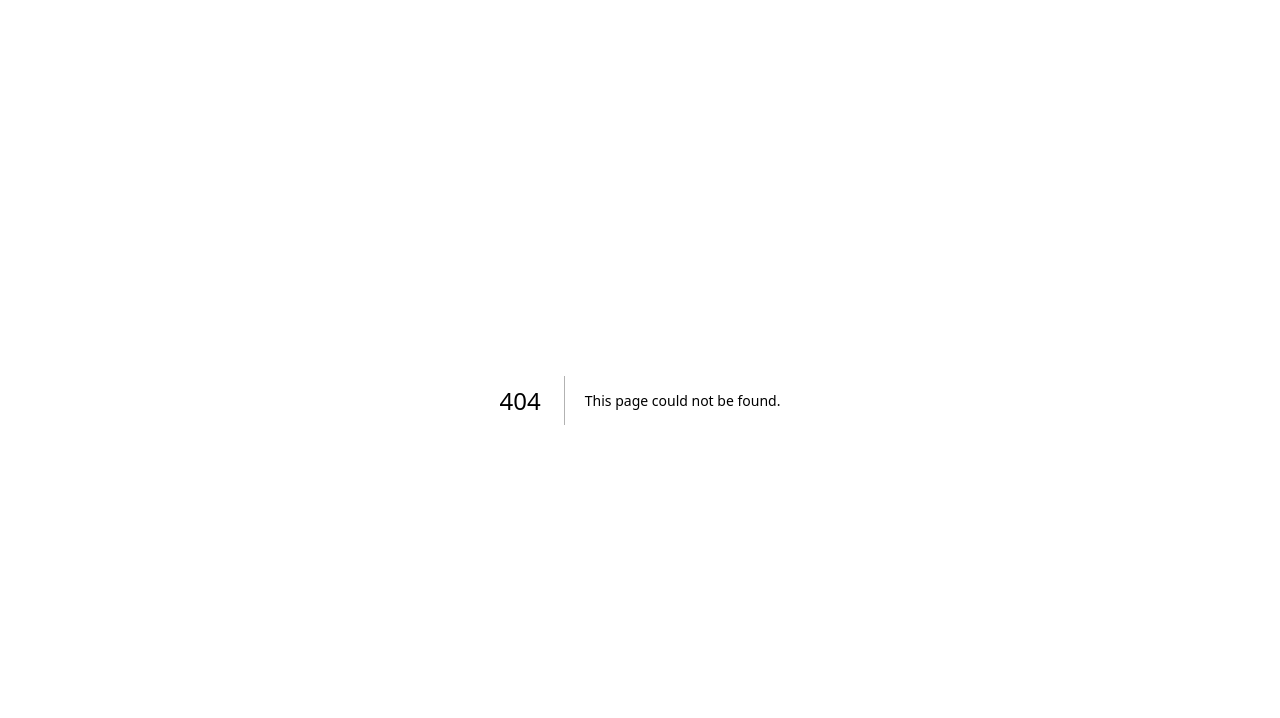
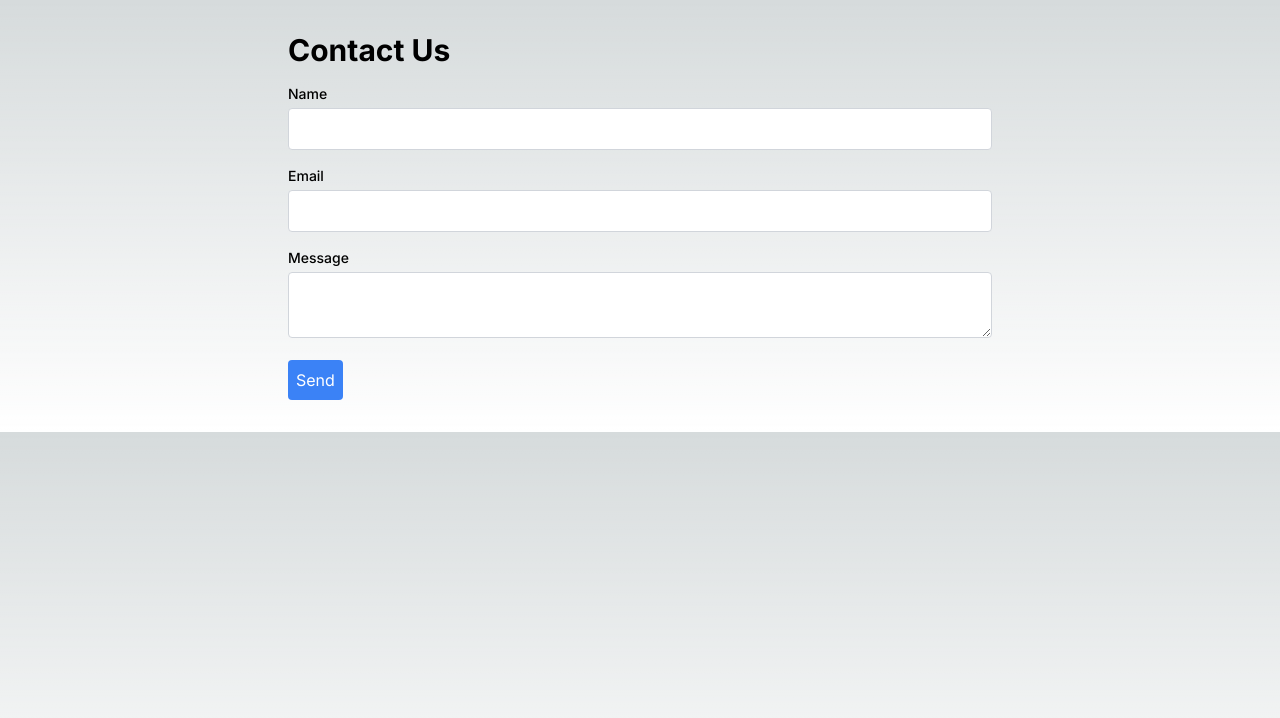
Before and after one commit to jtwiley1996/Next-React-Product-Landing, a Next.js app: page /contact in a window 1280 px wide. Before the commit this address had no page. Shown: the top 718 px of the page. Built offline with nearby package versions, Linux system fonts and the light colour scheme.

Commit message:
home, about, contact basic

```diff
--- /dev/null
+++ b/src/app/about/page.tsx
@@ -0,0 +1,8 @@
+export default function About() {
+    return (
+      <div className="max-w-3xl mx-auto p-8">
+        <h1 className="text-3xl font-bold mb-4">About Us</h1>
+        <p>We are dedicated to bringing you the best smart home products.</p>
+      </div>
+    );
+  }
--- /dev/null
+++ b/src/app/contact/page.tsx
@@ -0,0 +1,22 @@
+export default function Contact() {
+    return (
+      <div className="max-w-3xl mx-auto p-8">
+        <h1 className="text-3xl font-bold mb-4">Contact Us</h1>
+        <form>
+          <div className="mb-4">
+            <label className="block text-sm font-medium">Name</label>
+            <input type="text" className="mt-1 p-2 w-full border border-gray-300 rounded" />
+          </div>
+          <div className="mb-4">
+            <label className="block text-sm font-medium">Email</label>
+            <input type="email" className="mt-1 p-2 w-full border border-gray-300 rounded" />
+          </div>
+          <div className="mb-4">
+            <label className="block text-sm font-medium">Message</label>
+            <textarea className="mt-1 p-2 w-full border border-gray-300 rounded"></textarea>
+          </div>
+          <button type="submit" className="bg-blue-500 text-white p-2 rounded">Send</button>
+        </form>
+      </div>
+    );
+  }
```
Also changed, not shown: public/smart-light-bulb.jpg (added).
